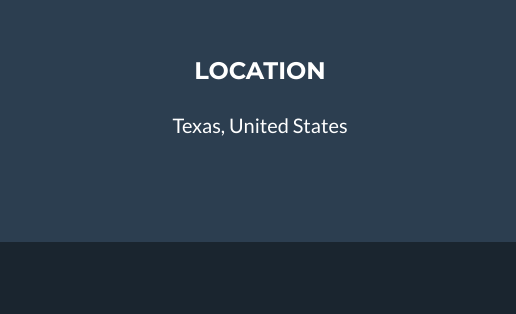
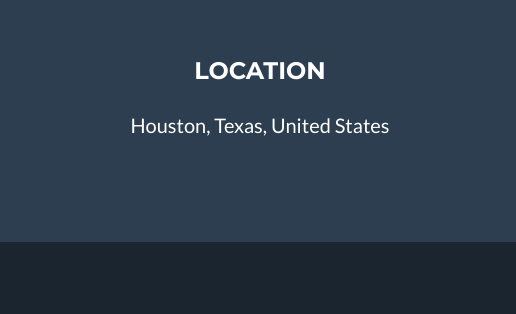
Before and after one commit to Lugofr01/portfolio, a plain HTML site: page index.html in a window 1280 px wide. Shown: the part 11007-11321 px from the top of the page, 0-516 px from the left. Drawn offline with nearby package versions, Linux system fonts and the light colour scheme.

Commit message:
Update index.html
Added Houston

```diff
--- a/index.html
+++ b/index.html
@@ -697,7 +697,7 @@
                     <div class="col-lg-4 mb-5 mb-lg-0">
                         <h4 class="text-uppercase mb-4">Location</h4>
                         <p class="lead mb-0">
-                            Texas, United States
+                            Houston, Texas, United States
                         </p>
                     </div>
                     <!-- Footer Social Icons-->
```
